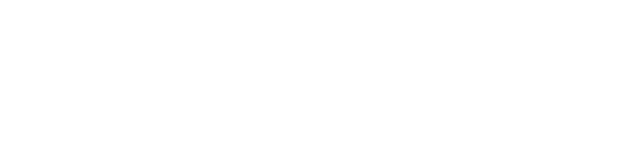
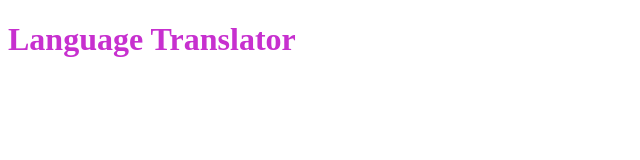
Before and after one commit to JanaEl-khatib/Project, a plain HTML site: page Project.html in a window 1280 px wide. Shown: the whole page, without its empty margins (0-640 px from the left). Drawn offline with Linux system fonts and the light colour scheme.

Commit message:
Update Project.html

```diff
--- a/Project.html
+++ b/Project.html
@@ -3,4 +3,12 @@
     <head>
         <title>Arabic To English Translator</title>
     </head>
+    <style>
+      h1 {color:#c730cf}
+    </style>
+    <body>
+        <h1>
+            Language Translator
+        </h1>
+    </body>
 </html>
```
